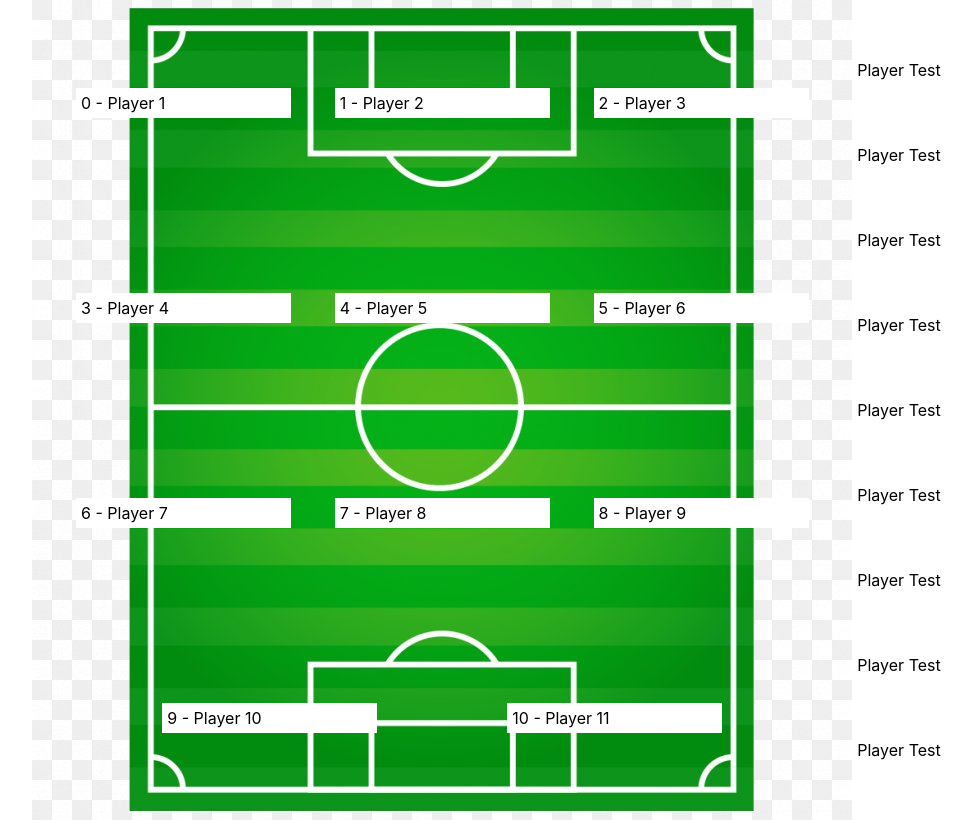
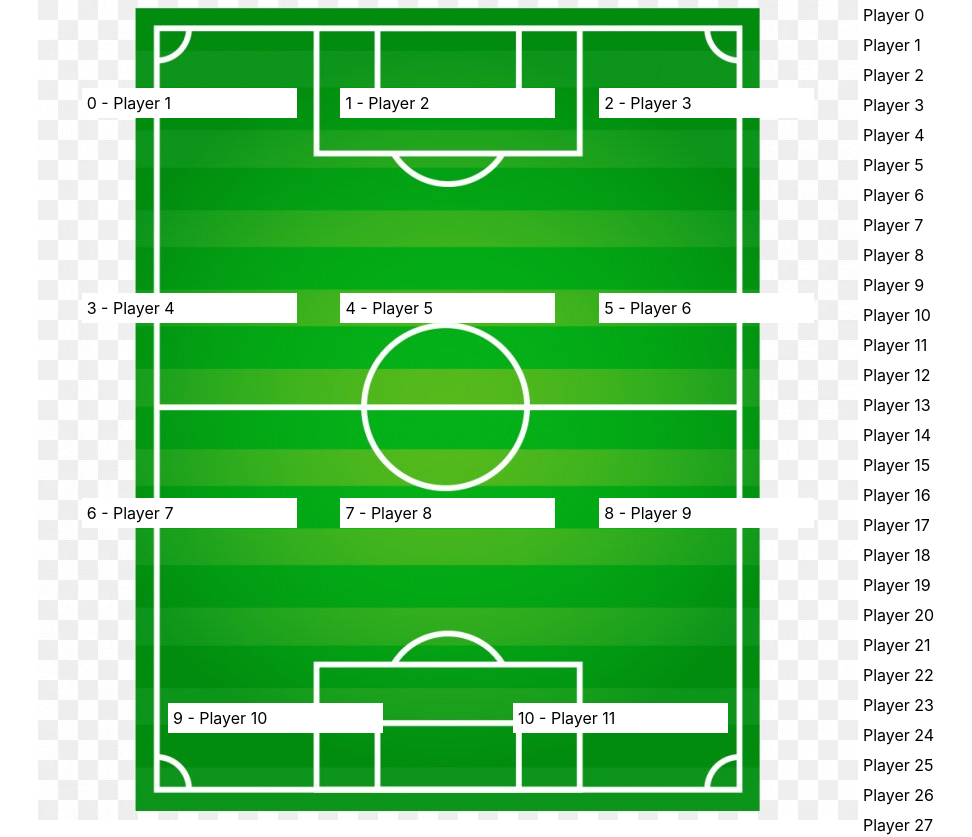
Before and after one commit to lordpiti/football-top-squad, a React (Create React App) app: page / in a window 1280 px wide. Shown: the top 837 px of the page, without its empty margins (151-1123 px from the left). Built offline with nearby package versions, Linux system fonts and the light colour scheme.

Commit message:
minor changes

```diff
--- a/src/components/player-list/index.tsx
+++ b/src/components/player-list/index.tsx
@@ -1,19 +1,17 @@
 import React from 'react';
 import Player from '../player';
 import './player-list.scss';
+import { PlayerData } from '../player/index';
 
 const PlayerList = () => {
+  for (var playerList: PlayerData[] = [], i = 0; i < 50; ++i)
+    playerList[i] = { id: i, name: `Player ${i}` };
+
   return (
     <div className='player-list'>
-      <Player />
-      <Player />
-      <Player />
-      <Player />
-      <Player />
-      <Player />
-      <Player />
-      <Player />
-      <Player />
+      {playerList.map((item) => (
+        <Player player={item} />
+      ))}
     </div>
   );
 };
--- a/src/components/player/index.tsx
+++ b/src/components/player/index.tsx
@@ -3,9 +3,22 @@ import './player.scss';
 import { useDrag } from 'react-dnd';
 import { ItemTypes } from '../../App';
 
-const Player = (props: any) => {
+interface PlayerProps {
+  player: PlayerData;
+}
+
+export interface PlayerData {
+  name: string;
+  id: number;
+}
+
+const Player = ({ player }: PlayerProps) => {
   const [{ isDragging }, drag] = useDrag({
-    item: { type: ItemTypes.PLAYER },
+    item: {
+      type: ItemTypes.PLAYER,
+      name: player.name,
+      id: player.id,
+    },
     collect: (monitor) => ({
       isDragging: !!monitor.isDragging(),
     }),
@@ -20,7 +33,7 @@ const Player = (props: any) => {
         cursor: 'move',
       }}
     >
-      Player Test
+      {player.name}
     </div>
   );
 };
--- a/src/components/position/index.tsx
+++ b/src/components/position/index.tsx
@@ -1,6 +1,6 @@
 import React from 'react';
 import './position.scss';
-import { useDrop } from 'react-dnd';
+import { useDrop, DragObjectWithType } from 'react-dnd';
 import { ItemTypes } from '../../App';
 
 interface PlayerData {
@@ -8,18 +8,20 @@ interface PlayerData {
   name: string;
 }
 
-const droppedMethod = (item: any, position: string) => {
-  console.log(`dropped on position ${position}`);
+type AllProps = DragObjectWithType & PlayerData;
+
+const droppedMethod = (item: AllProps, position: string) => {
+  console.log(`${item.name} dropped on position ${position}`);
 };
 
-const canDropThis = (item: any, pos: any) => {
+const canDropThis = (item: AllProps, pos: any) => {
   return pos === '2';
 };
 
 const Position = (props: PlayerData) => {
   const [{ isOver, canDrop }, drop] = useDrop({
     accept: ItemTypes.PLAYER,
-    drop: (item, mon) => droppedMethod(item, props.name),
+    drop: (item: AllProps, mon) => droppedMethod(item, props.name),
     canDrop: (item, mon) => canDropThis(item, props.id),
     collect: (mon) => ({
       isOver: !!mon.isOver(),
```
